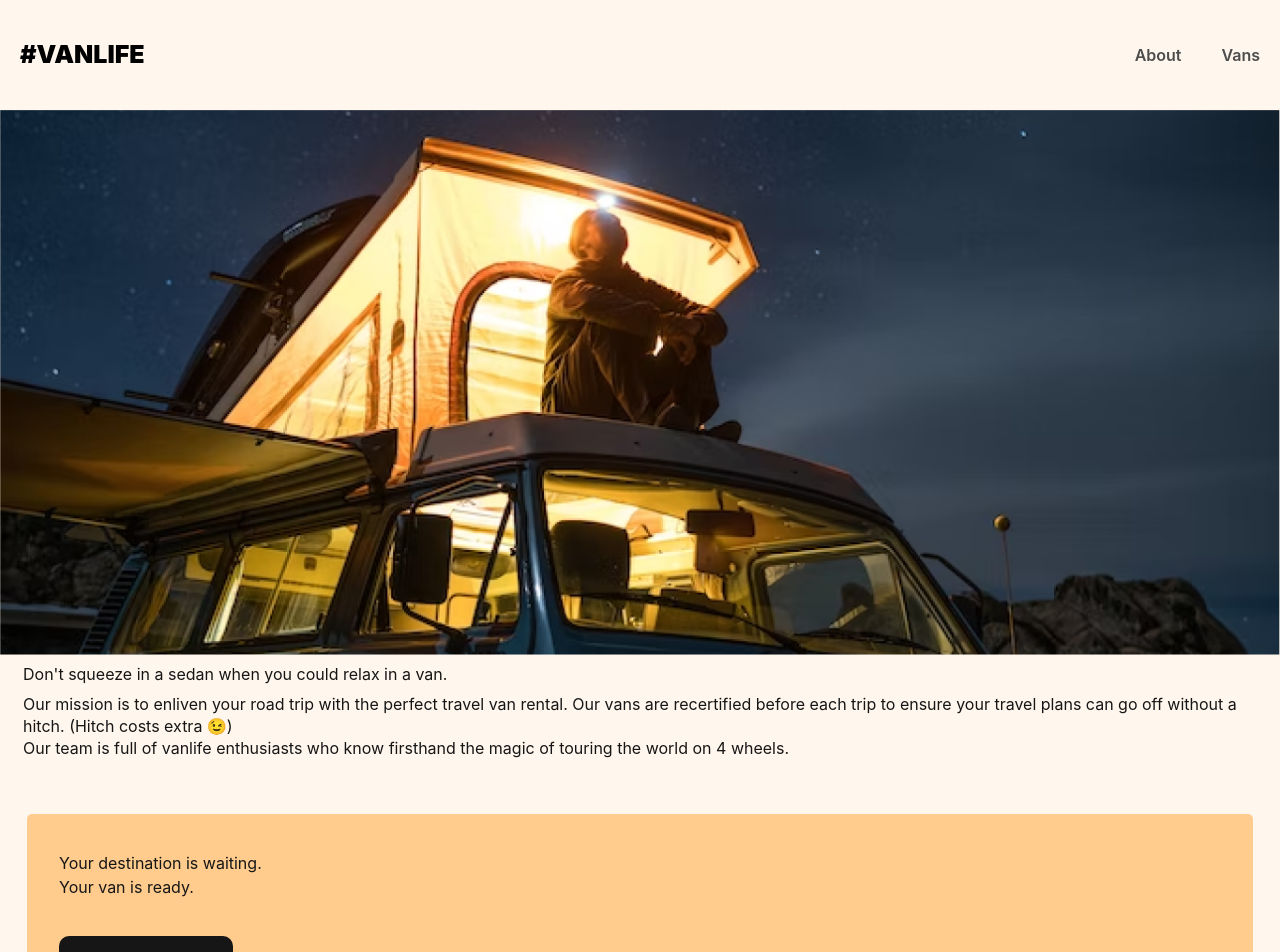
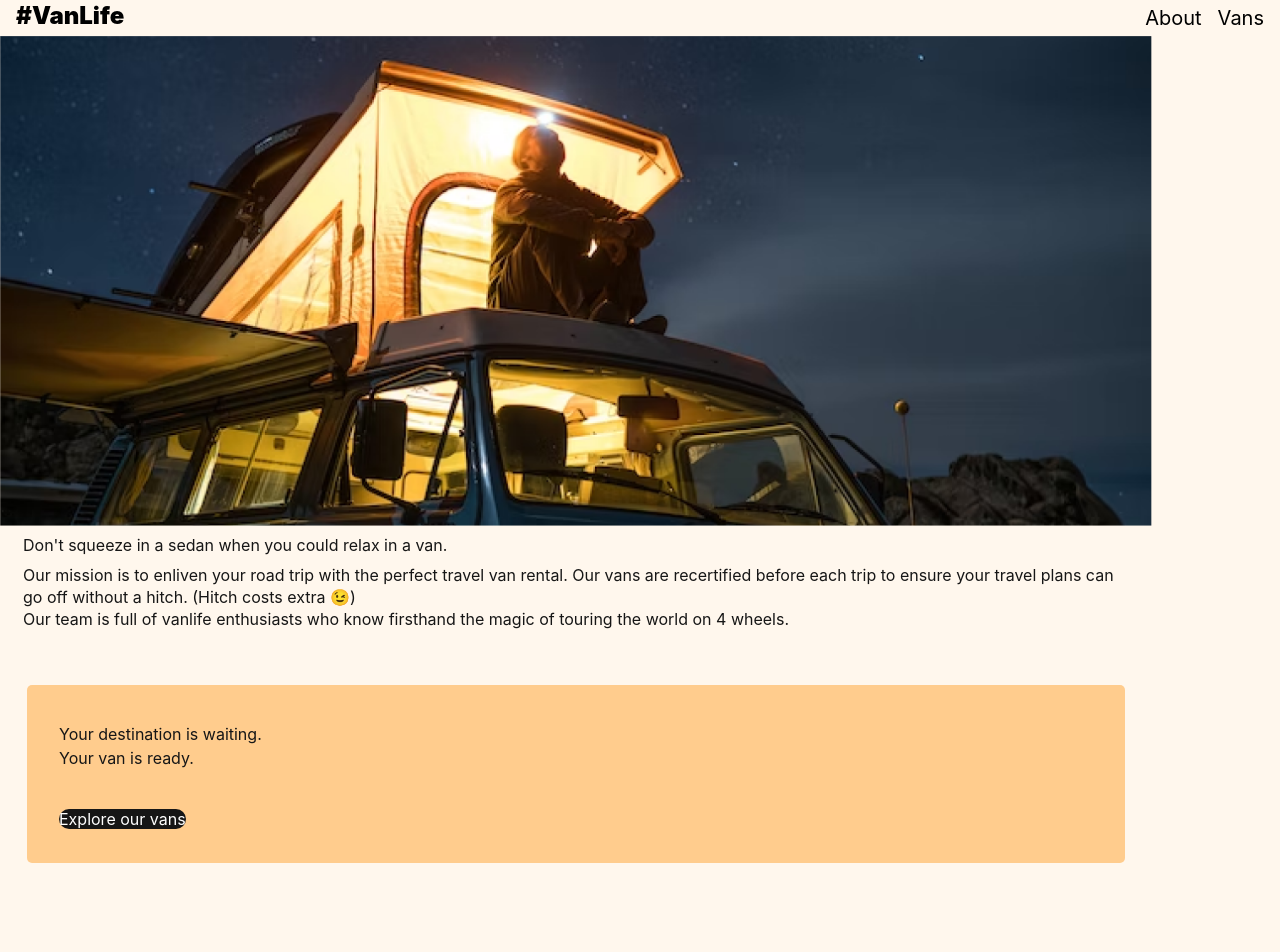
Before and after one commit to yaadevmohit/vanLife, a React app: page /about in a window 1280 px wide. Shown: the top 952 px of the page. After the commit the page ends 895 px from the top, so only its background shows below. Built offline with nearby package versions, Linux system fonts and the light colour scheme; the HTML template or start-up script is replaced by a standard one; what miragejs would draw is missing.

Commit message:
nothing is fixed

```diff
--- a/src/App.tsx
+++ b/src/App.tsx
@@ -7,11 +7,11 @@ import VanDetail from "./pages/VanDetail"
 export default function App() {
   return (
     <BrowserRouter>
-      <header>
-        <Link className="site-logo" to="/">#VanLife</Link>
-        <nav>
-          <Link to="/about">About</Link>
-          <Link to="/vans">Vans</Link>
+      <header className="flex justify-between gap-3 px-4">
+        <Link to="/" className="text-2xl text-black font-black">#VanLife</Link>
+        <nav className="flex gap-4 py-1">
+          <Link to="/about" className="text-xl ">About</Link>
+          <Link to="/vans" className="text-xl ">Vans</Link>
         </nav>
       </header>
       <Routes>
--- a/src/index.css
+++ b/src/index.css
@@ -19,49 +19,10 @@ body {
   scrollbar-width: none;
 }
 
-header {
-    height: 110px;
-    display: flex;
-    align-items: center;
-    padding-block: 10px;
-}
 
-header .site-logo {
-    color: black;
-    margin-right: auto;
-    text-transform: uppercase;
-    font-weight: 900;
-    font-size: 25px;
-}
 
-header a {
-    text-decoration: none;
-    color: #4D4D4D;
-    font-weight: 600;
-    padding: 5px 20px;
-}
 
-header a:hover {
-    color: #161616;
-    text-decoration: underline;
-}
 
-.link-button {
-    display: inline-block;
-    text-align: center;
-    text-decoration: none;
-    border: none;
-    padding: .75rem 1.375rem;
-    color: initial;
-    font-weight: 700;
-    border-radius: 5px;
-    cursor: pointer;
-    transition: transform .1s ease-in-out;
-}
-
-.link-button:hover {
-    transform: translate(1px, 1px);
-}
 
 /*** HOME PAGE ***/
 .home-container {
--- a/src/pages/About.tsx
+++ b/src/pages/About.tsx
@@ -3,7 +3,7 @@ import { Link } from "react-router-dom"
 
 export default function About() {
     return (
-        <div className="about-page-container">
+        <div className="about-page-container max-w-6xl">
             <img src={bgImg} className="about-hero-image" />
             <div className="about-page-content">
                 <h1>Don't squeeze in a sedan when you could relax in a van.</h1>
--- a/src/pages/VanDetail.tsx
+++ b/src/pages/VanDetail.tsx
@@ -16,9 +16,9 @@ export default function VanDetail() {
     return(
        vanData ?
         (
-            <div className="flex flex-col px-4 gap-2 max-w-140 m-auto">
+            <div className="flex flex-col px-4 gap-2 max-w-6xl">
                 <Link to="/vans" className="mb-4 self-start">←  <span className="border-b">Back to all vans</span></Link>
-                <img src={vanData.imageUrl} className="w-full mb-3 rounded-xl"/>
+                <img src={vanData.imageUrl} className="w-full mb-3 rounded-xl max-w-2xl"/>
                 <i className="bg-orange-500 self-start px-2 rounded text-white">{vanData.type}</i>
                 <h2 className="text-2xl font-black">
                     {vanData.name}
--- a/src/pages/Vans.tsx
+++ b/src/pages/Vans.tsx
@@ -24,7 +24,7 @@ export default function Vans() {
             >
             <img src={van.imageUrl} className="w-full rounded-md" alt={`Image of ${van.name}`}/>
             <div className="van-info">
-                <h2 className="text-2xl">{van.name}</h2>
+                <h2 className="text-xl">{van.name}</h2>
                 <p>${van.price}<span>/day</span></p>
             </div>
             <i className={`van-type ${van.type} selected self-start`}>{van.type}</i>
@@ -33,7 +33,7 @@ export default function Vans() {
     ))
 
     return(
-        <div className="px-6">
+        <div className="px-4 max-w-6xl flex items-center justify-center flex-col">
             <h1 className="text-3xl font-bold">Explore our van options</h1>
             {vanElements
                 ?
@@ -45,7 +45,7 @@ export default function Vans() {
                     md:grid-cols-3
                     lg:grid-cols-4
                     items-center
-                    mt-14
+                    mt-4
                     "
                 >
                 {vanElements}
```
